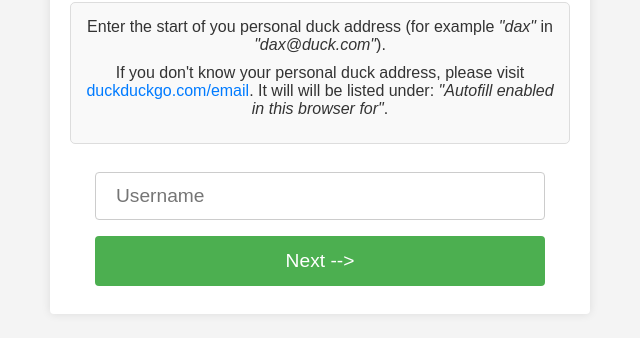
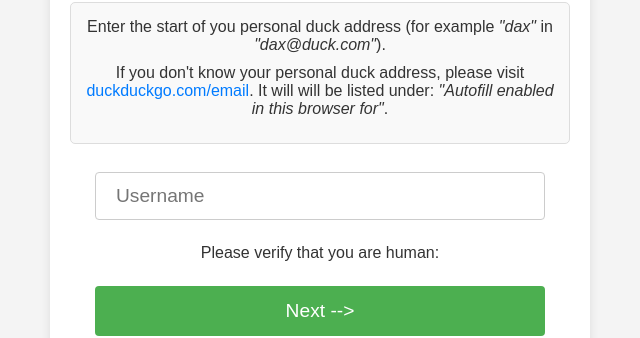
Before and after one commit to Hamster45105/ddgemail-token, a website: page index.html in a window 1280 px wide. Shown: the part 218-556 px from the top of the page, without its empty margins (320-960 px from the left). Drawn offline with Linux system fonts and the light colour scheme.

Commit message:
Add hCaptcha notice

```diff
--- a/index.html
+++ b/index.html
@@ -148,6 +148,7 @@
             <p>If you don't know your personal duck address, please visit <a href="https://duckduckgo.com/email" target="_blank">duckduckgo.com/email</a>. It will will be listed under: <i>"Autofill enabled in this browser for"</i>.</p>
         </div>
         <input type="text" id="username" placeholder="Username">
+        <p>Please verify that you are human:</p>
         <div class="h-captcha" data-sitekey="92f19740-3042-4fa0-b878-c38b0301b0c3" style="display: flex; justify-content: center;"></div>
         <button onclick="auth()">Next --></button>
     </div>
```
